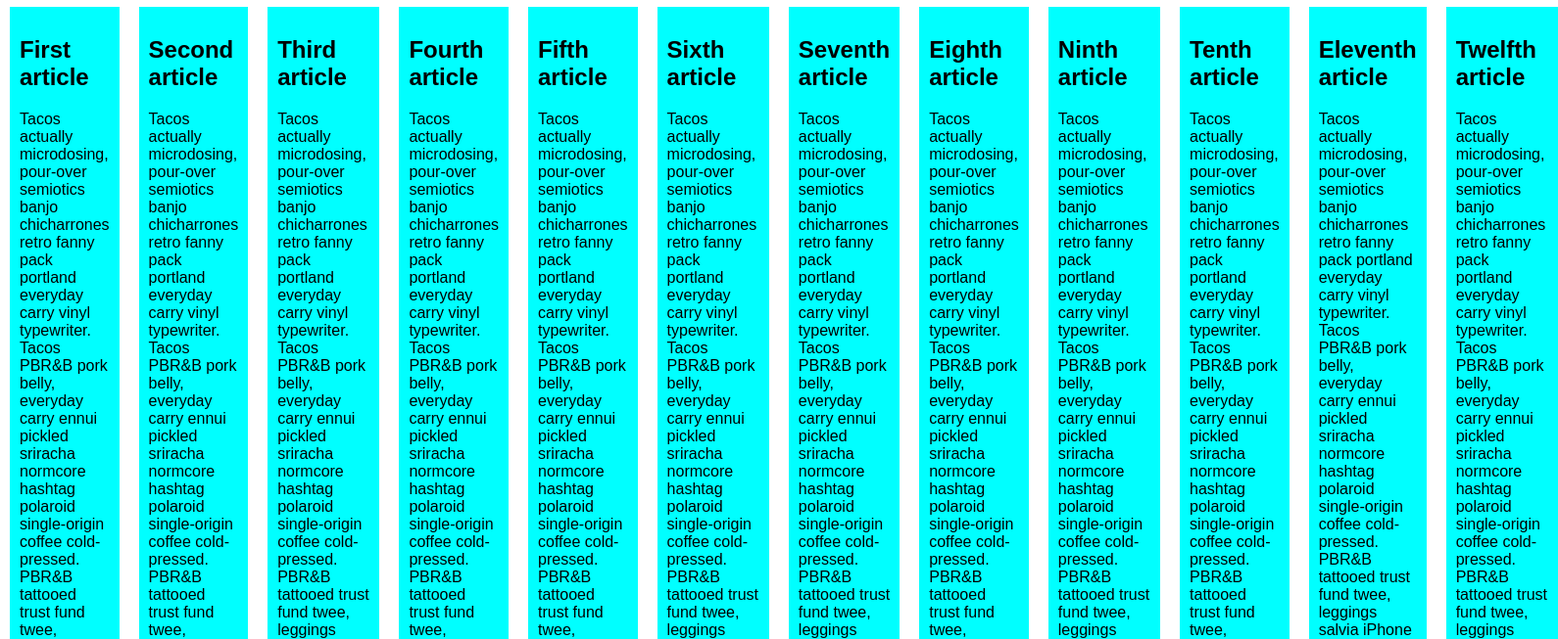
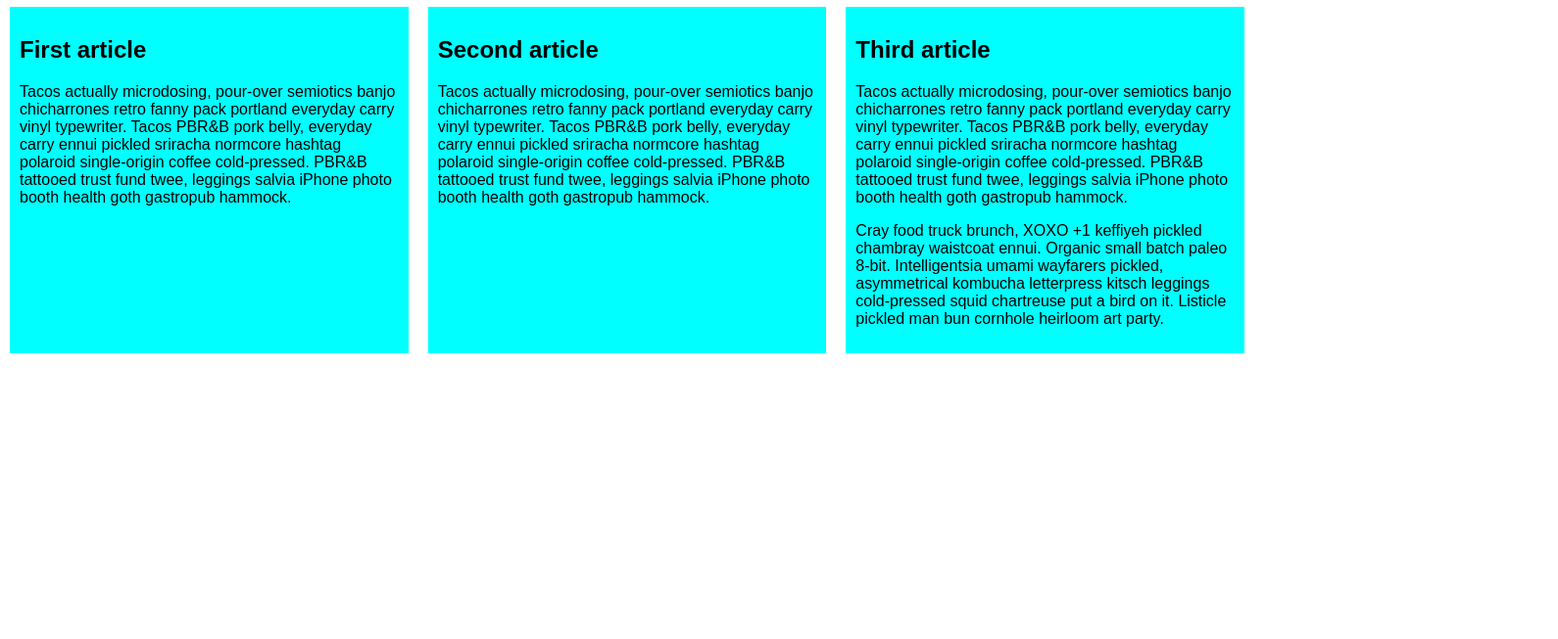
Before and after one commit to jameshortonthird/First-Day-Demo, a plain HTML site: page index.html in a window 1280 px wide. Shown: the part 103-756 px from the top of the page at 98% size, 1590 px wide, since content can reach past the window. Drawn offline with Linux system fonts and the light colour scheme.

Commit message:
Update index.html

```diff
--- a/index.html
+++ b/index.html
@@ -3,7 +3,7 @@
   <head>
     <meta charset="utf-8">
     <meta name="viewport" content="width=device-width">
-    <title>Flexbox wrap 0 — children overflowing</title>
+    <title>Flexbox 1 — basic flexbox model chosen</title>
     <style>
       html {
         font-family: sans-serif;
@@ -35,11 +35,6 @@
 
       section {
         display: flex;
-        flex-direction: row;
-      }
-
-      article {
-
       }
 
 
@@ -70,66 +65,6 @@
 
         <p>Cray food truck brunch, XOXO +1 keffiyeh pickled chambray waistcoat ennui. Organic small batch paleo 8-bit. Intelligentsia umami wayfarers pickled, asymmetrical kombucha letterpress kitsch leggings cold-pressed squid chartreuse put a bird on it. Listicle pickled man bun cornhole heirloom art party.</p>
       </article>
-
-      <article>
-        <h2>Fourth article</h2>
-
-        <p>Tacos actually microdosing, pour-over semiotics banjo chicharrones retro fanny pack portland everyday carry vinyl typewriter. Tacos PBR&B pork belly, everyday carry ennui pickled sriracha normcore hashtag polaroid single-origin coffee cold-pressed. PBR&B tattooed trust fund twee, leggings salvia iPhone photo booth health goth gastropub hammock.</p>
-      </article>
-
-      <article>
-        <h2>Fifth article</h2>
-
-        <p>Tacos actually microdosing, pour-over semiotics banjo chicharrones retro fanny pack portland everyday carry vinyl typewriter. Tacos PBR&B pork belly, everyday carry ennui pickled sriracha normcore hashtag polaroid single-origin coffee cold-pressed. PBR&B tattooed trust fund twee, leggings salvia iPhone photo booth health goth gastropub hammock.</p>
-      </article>
-
-      <article>
-        <h2>Sixth article</h2>
-
-        <p>Tacos actually microdosing, pour-over semiotics banjo chicharrones retro fanny pack portland everyday carry vinyl typewriter. Tacos PBR&B pork belly, everyday carry ennui pickled sriracha normcore hashtag polaroid single-origin coffee cold-pressed. PBR&B tattooed trust fund twee, leggings salvia iPhone photo booth health goth gastropub hammock.</p>
-
-        <p>Cray food truck brunch, XOXO +1 keffiyeh pickled chambray waistcoat ennui. Organic small batch paleo 8-bit. Intelligentsia umami wayfarers pickled, asymmetrical kombucha letterpress kitsch leggings cold-pressed squid chartreuse put a bird on it. Listicle pickled man bun cornhole heirloom art party.</p>
-      </article>
-
-      <article>
-        <h2>Seventh article</h2>
-
-        <p>Tacos actually microdosing, pour-over semiotics banjo chicharrones retro fanny pack portland everyday carry vinyl typewriter. Tacos PBR&B pork belly, everyday carry ennui pickled sriracha normcore hashtag polaroid single-origin coffee cold-pressed. PBR&B tattooed trust fund twee, leggings salvia iPhone photo booth health goth gastropub hammock.</p>
-      </article>
-
-      <article>
-        <h2>Eighth article</h2>
-
-        <p>Tacos actually microdosing, pour-over semiotics banjo chicharrones retro fanny pack portland everyday carry vinyl typewriter. Tacos PBR&B pork belly, everyday carry ennui pickled sriracha normcore hashtag polaroid single-origin coffee cold-pressed. PBR&B tattooed trust fund twee, leggings salvia iPhone photo booth health goth gastropub hammock.</p>
-      </article>
-
-      <article>
-        <h2>Ninth article</h2>
-
-        <p>Tacos actually microdosing, pour-over semiotics banjo chicharrones retro fanny pack portland everyday carry vinyl typewriter. Tacos PBR&B pork belly, everyday carry ennui pickled sriracha normcore hashtag polaroid single-origin coffee cold-pressed. PBR&B tattooed trust fund twee, leggings salvia iPhone photo booth health goth gastropub hammock.</p>
-
-        <p>Cray food truck brunch, XOXO +1 keffiyeh pickled chambray waistcoat ennui. Organic small batch paleo 8-bit. Intelligentsia umami wayfarers pickled, asymmetrical kombucha letterpress kitsch leggings cold-pressed squid chartreuse put a bird on it. Listicle pickled man bun cornhole heirloom art party.</p>
-      </article>
-
-      <article>
-        <h2>Tenth article</h2>
-
-        <p>Tacos actually microdosing, pour-over semiotics banjo chicharrones retro fanny pack portland everyday carry vinyl typewriter. Tacos PBR&B pork belly, everyday carry ennui pickled sriracha normcore hashtag polaroid single-origin coffee cold-pressed. PBR&B tattooed trust fund twee, leggings salvia iPhone photo booth health goth gastropub hammock.</p>
-      </article>
-
-      <article>
-        <h2>Eleventh article</h2>
-
-        <p>Tacos actually microdosing, pour-over semiotics banjo chicharrones retro fanny pack portland everyday carry vinyl typewriter. Tacos PBR&B pork belly, everyday carry ennui pickled sriracha normcore hashtag polaroid single-origin coffee cold-pressed. PBR&B tattooed trust fund twee, leggings salvia iPhone photo booth health goth gastropub hammock.</p>
-      </article>
-
-      <article>
-        <h2>Twelfth article</h2>
-
-        <p>Tacos actually microdosing, pour-over semiotics banjo chicharrones retro fanny pack portland everyday carry vinyl typewriter. Tacos PBR&B pork belly, everyday carry ennui pickled sriracha normcore hashtag polaroid single-origin coffee cold-pressed. PBR&B tattooed trust fund twee, leggings salvia iPhone photo booth health goth gastropub hammock.</p>
-
-        <p>Cray food truck brunch, XOXO +1 keffiyeh pickled chambray waistcoat ennui. Organic small batch paleo 8-bit. Intelligentsia umami wayfarers pickled, asymmetrical kombucha letterpress kitsch leggings cold-pressed squid chartreuse put a bird on it. Listicle pickled man bun cornhole heirloom art party.</p>
-      </article>
     </section>
   </body>
 </html>
```
